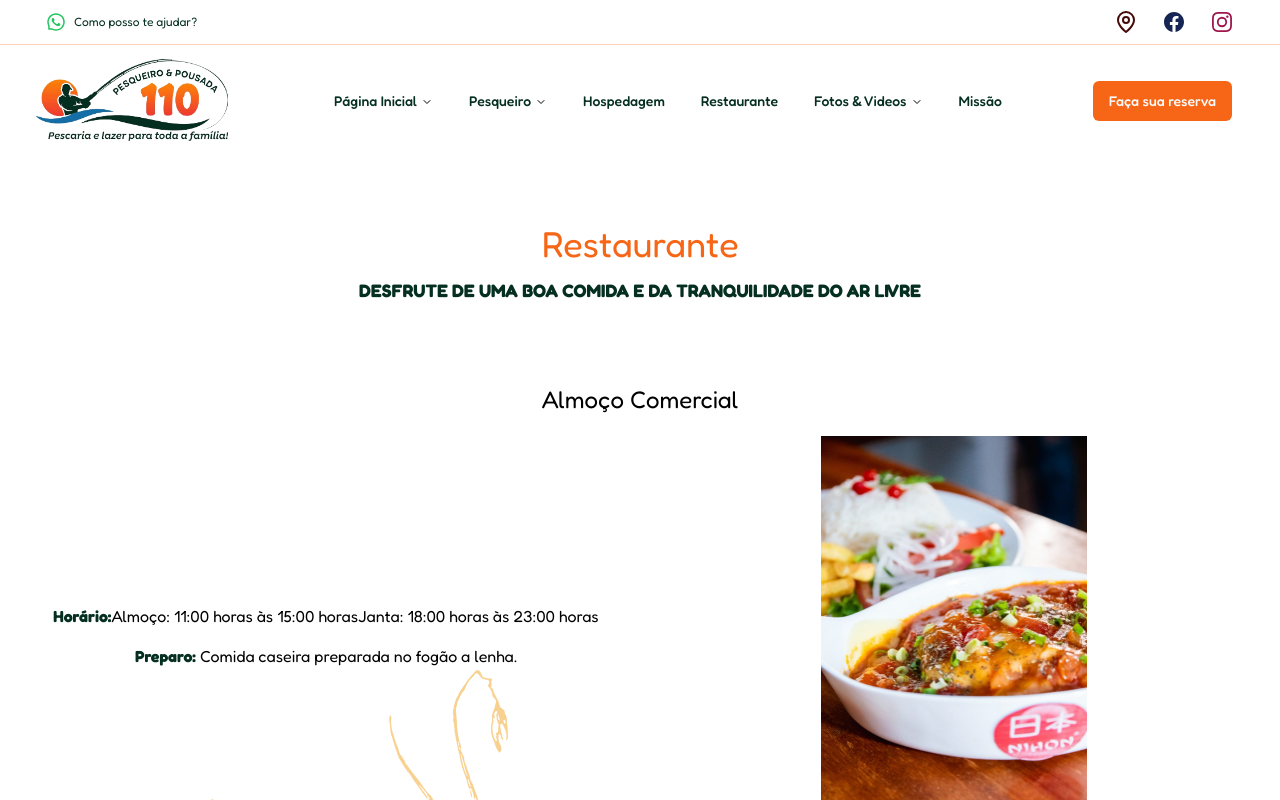
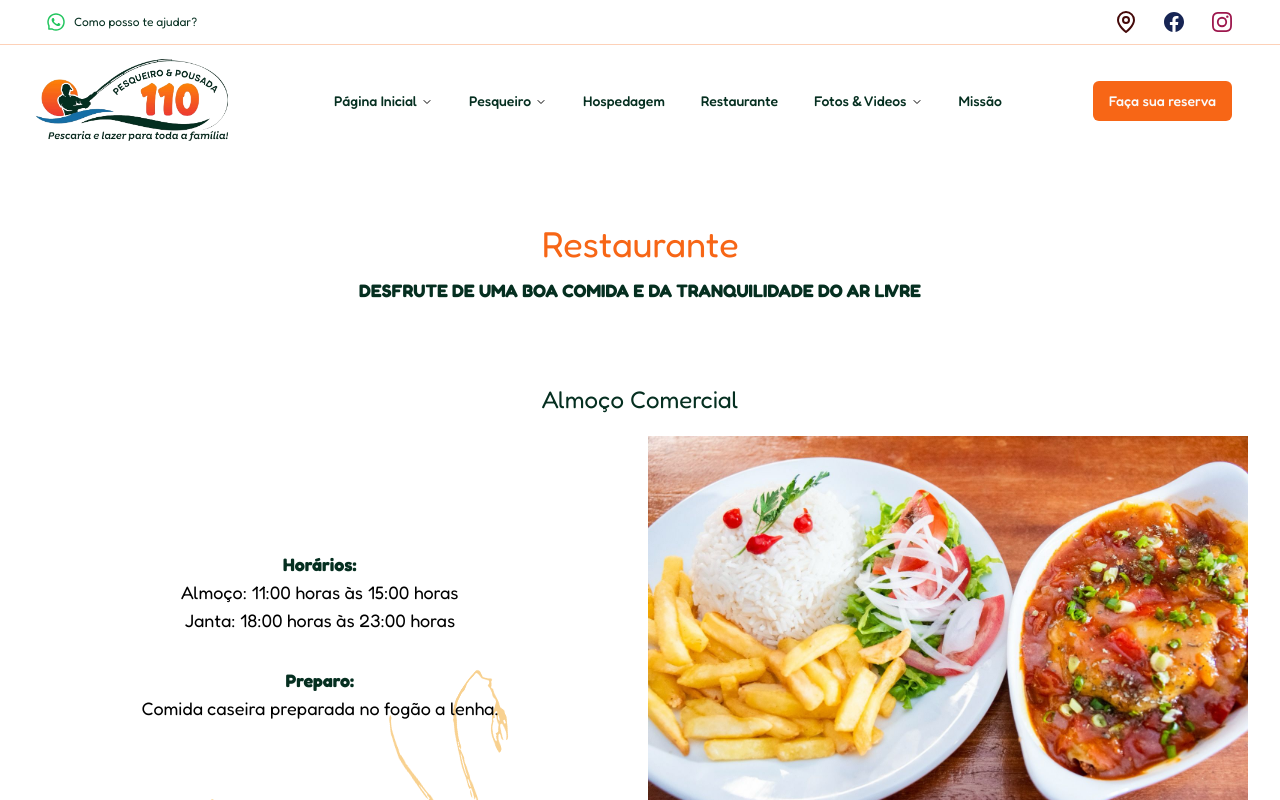
Before and after one commit to xyrlan/pesqueiro110, a Next.js app: page /restaurante in a window 1280 px wide. Shown: the top 800 px of the page. Built offline with nearby package versions, Linux system fonts and the light colour scheme.

Commit message:
Update restaurant section with new lunch timings and styling

```diff
--- a/src/components/RestauranteSection.tsx
+++ b/src/components/RestauranteSection.tsx
@@ -12,14 +12,18 @@ const RestauranteSection = () => {
           <strong className='text-lg text-primary'>DESFRUTE DE UMA BOA COMIDA E DA TRANQUILIDADE DO AR LIVRE</strong>
         </h1>
         <div className='mt-20'>
-          <h2 className='text-center text-2xl mb-5 '>Almoço Comercial</h2>
+          <h2 className='text-center text-2xl mb-5 text-primary'>Almoço Comercial</h2>
           <div className='flex gap-10 items-center sm:flex-row flex-col'>
-            <div className='sm:w-1/2 text-center space-y-4'>
-              <p><strong className='text-primary'>Horário:</strong>
+            <div className='sm:w-1/2 text-center space-y-8 sm:text-lg'>
+              <p><strong className='text-primary'>Horários:</strong>{' '}
+              <br/>
               <span>Almoço: 11:00 horas às 15:00 horas</span>
+              <br/>
               <span>Janta: 18:00 horas às 23:00 horas</span>
               </p>
-              <p><strong className='text-primary'>Preparo:</strong> Comida caseira preparada no fogão a lenha.</p>
+              <p><strong className='text-primary'>Preparo:</strong>
+              <br/>
+              Comida caseira preparada no fogão a lenha.</p>
             </div>
             <Image className='sm:w-1/2 max-h-[400px] object-contain' src={'/images/comida.jpeg'} width={300} height={300} alt='almoco' />
           </div>
```
Also changed, not shown: public/images/comida.jpeg.
